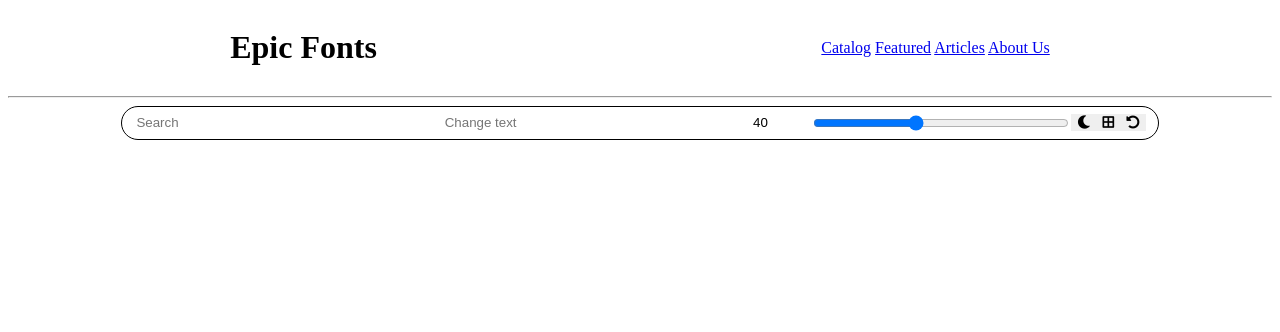
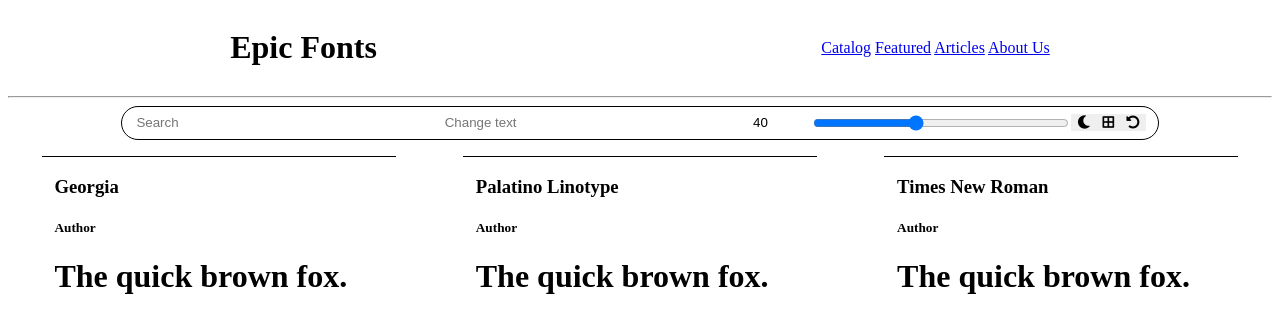
Before and after one commit to Chingu-Solo/solo-koala-84, a plain HTML site: page assets/public/index.html in a window 1280 px wide. Drawn offline with Linux system fonts and the light colour scheme.

Commit message:
card structure

```diff
--- a/assets/public/index.html
+++ b/assets/public/index.html
@@ -23,7 +23,7 @@
       </div>
     </div>
     <hr />
-    <div class="main flex">
+    <div class="main flex" id="main">
       <div class="options flex">
         <input type="text" id="search" placeholder="Search" />
         <input type="text" id="sample" placeholder="Change text" />
--- a/assets/public/script.js
+++ b/assets/public/script.js
@@ -1,14 +1,32 @@
-var text = document.getElementById("text");
+// Makes cards
+var main = document.getElementById("main");
+
+var fontFamilies = ["Georgia", "Palatino Linotype", "Times New Roman"];
+
+for (var i = 0; i < fontFamilies.length; i++) {
+  var e = document.createElement("div");
+  e.setAttribute("class", "card");
+  e.innerHTML = `<div class="title"><h3>${fontFamilies[i]}</h3></div><div class="author"><h5>Author</h5></div><div class="example"> <h1 class="example-text">The quick brown fox.</h1></div>`;
+  main.appendChild(e);
+}
+
+// Change text with the sample text
+var input = document.getElementById("sample");
+var text = document.querySelectorAll(".example-text");
+
+input.addEventListener("input", function() {
+  text.forEach(function(e) {
+    if (input.value === "") {
+      e.innerHTML = "The quick brown fox.";
+    } else {
+      e.innerHTML = input.value;
+    }
+  });
+});
+
+// Link pixel size number with slider
 var pixel = document.getElementById("pixel");
 var pixelSlide = document.getElementById("pixelSlide");
-var input = document.getElementById("sample");
-input.addEventListener("input", function() {
-  if (input.value == "") {
-    text.innerHTML = "Hello World!";
-  } else {
-    text.innerHTML = input.value;
-  }
-});
 
 pixelSlide.addEventListener("input", function() {
   pixel.value = pixelSlide.value;
--- a/assets/public/style.css
+++ b/assets/public/style.css
@@ -42,5 +42,14 @@ input:focus {
   outline: none;
 }
 
+/* Card */
+
+.card {
+  border-top: 1px solid black;
+  width: 27%;
+  padding-left: 1vw;
+  margin-top: 2vh;
+}
+
 @media all and (max-width: 500px) {
 }
```
